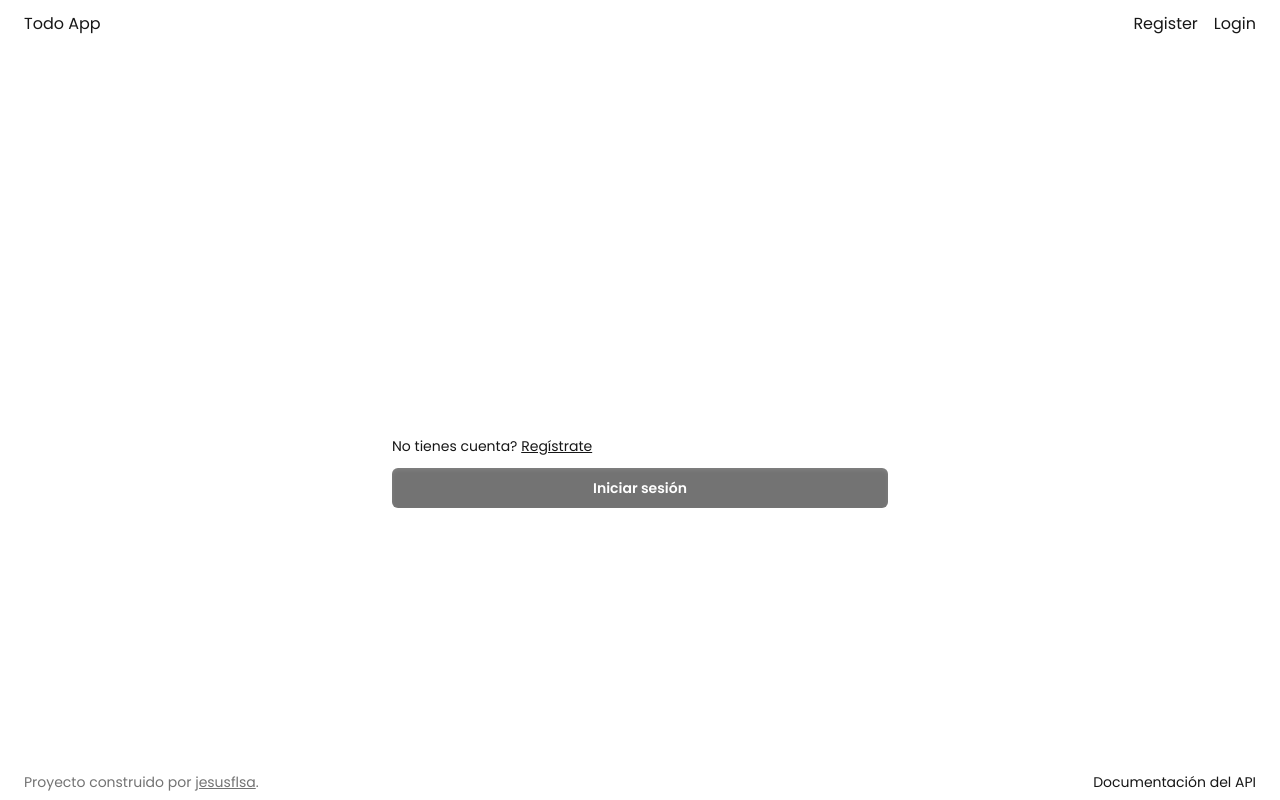
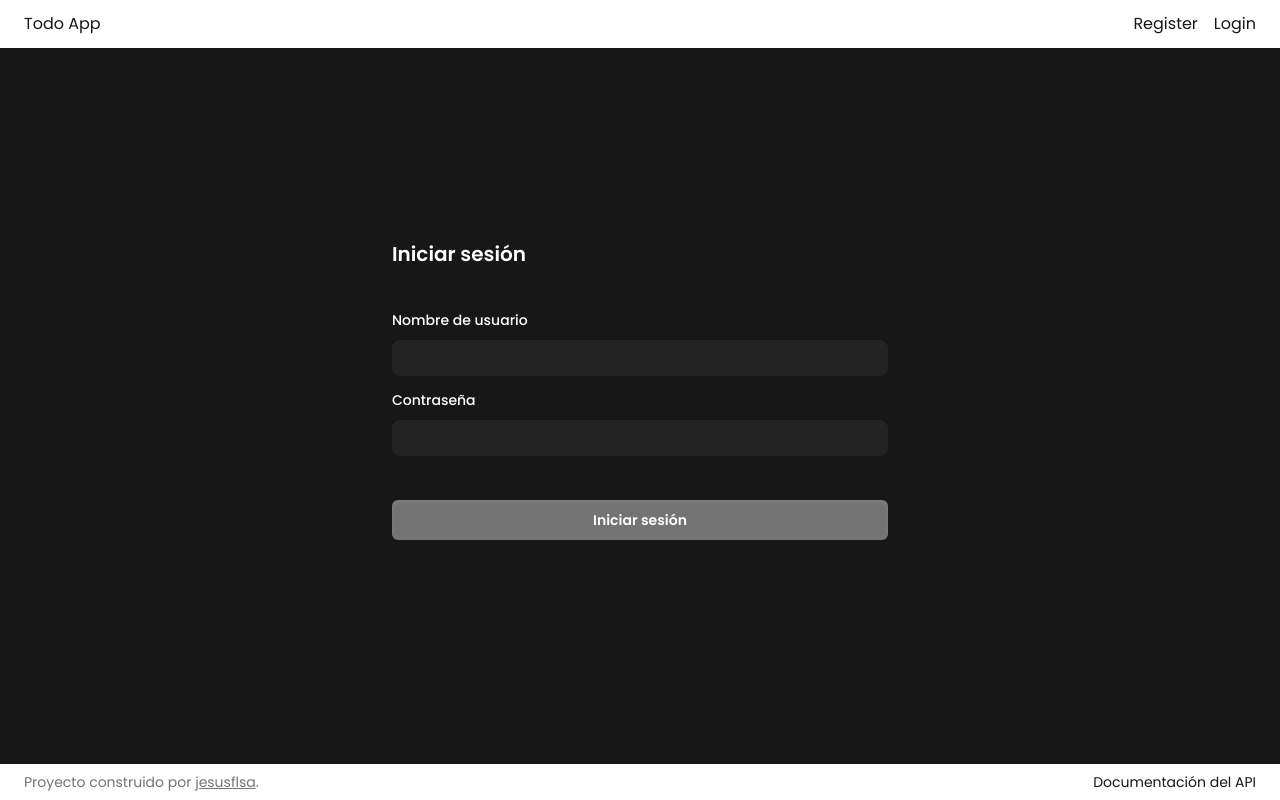
Before and after one commit to jesusflsa/tasks-app, a Next.js app: page /login in a window 1280 px wide. Built offline with nearby package versions, Linux system fonts and the light colour scheme; no server answers.

Commit message:
update: setting styles in globals.css

```diff
--- a/src/app/(auth)/login/page.tsx
+++ b/src/app/(auth)/login/page.tsx
@@ -7,7 +7,7 @@ export async function generateMetadata(): Promise<Metadata> {
 
 export default function LoginPage() {
   return (
-    <main className="grid place-items-center flex-1 bg-white/5 pb-16 w-full px-4">
+    <main className="grid place-items-center px-4">
       <LoginPageUI />
     </main>
   );
--- a/src/app/(auth)/register/page.tsx
+++ b/src/app/(auth)/register/page.tsx
@@ -7,7 +7,7 @@ export async function generateMetadata(): Promise<Metadata> {
 
 export default function RegisterPage() {
   return (
-    <main className="flex flex-1 bg-white/5 justify-center items-center pb-16 w-full px-4">
+    <main className="grid place-items-center pb-16 px-4">
       <RegisterPageUI />
     </main>
   );
--- a/src/app/globals.css
+++ b/src/app/globals.css
@@ -19,3 +19,9 @@ body {
   background: var(--background);
   font-family: var(--font-poppins);;
 }
+
+main {
+  flex: 1;
+  background-color: #171717;
+  width: 100%;
+}
--- a/src/app/page.tsx
+++ b/src/app/page.tsx
@@ -1,5 +1,5 @@
 export default function Home() {
   return (
-    <main className="flex-1 bg-neutral-900"></main>
+    <main></main>
   );
 }
```
